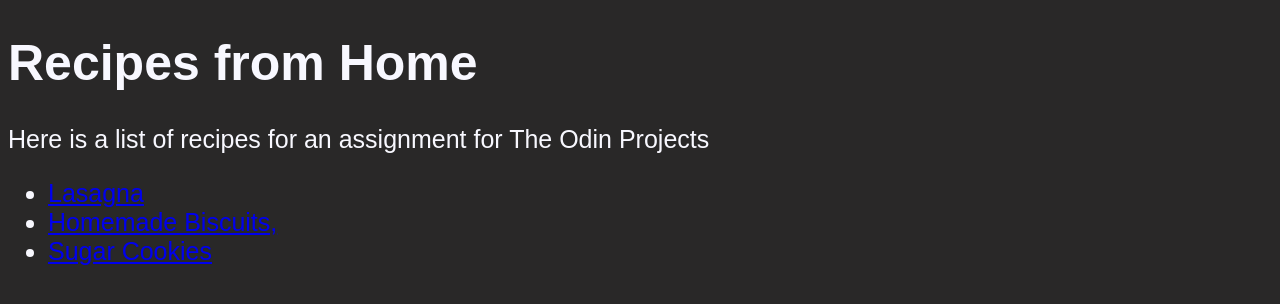
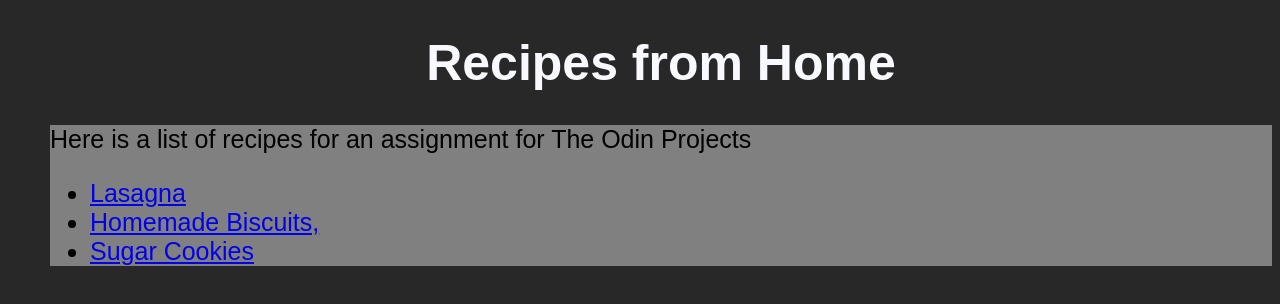
Before and after one commit to kcwoods89/odin-recipes, a plain HTML site: page index.html in a window 1280 px wide. Drawn offline with Linux system fonts and the light colour scheme.

Commit message:
Working save before css alterations

```diff
--- a/index.html
+++ b/index.html
@@ -8,12 +8,13 @@
 
         <body>
             <h1>Recipes from Home</h1>
-            <p>Here is a list of recipes for an assignment for The Odin Projects</p>
+            <div><p>Here is a list of recipes for an assignment for The Odin Projects</p>
             <ul>
               <li><a href="recipes/lasagna.html">Lasagna</a></li>
               <li><a href="recipes/biscuits.html">Homemade Biscuits,</a></li>
               <li><a href="recipes/sugarcookies.html">Sugar Cookies</a></li>
             </ul>
+        </div>
 
         </body>
     </html>
--- a/style.css
+++ b/style.css
@@ -3,4 +3,15 @@ body {
     color:ghostwhite;
     font-size:25px;
     font-family: Arial, Helvetica, sans-serif;
+    margin-left: 50px;
+
 }
+
+h1 {
+    text-align: center;
+}
+
+div {
+    background-color: grey;
+    color: black;
+}
```
Also changed, not shown: recipes/biscuits.html (+5 -0 lines), recipes/lasagna.html (+2 -0 lines), recipes/sugarcookies.html (+2 -0 lines), 1 other file.
